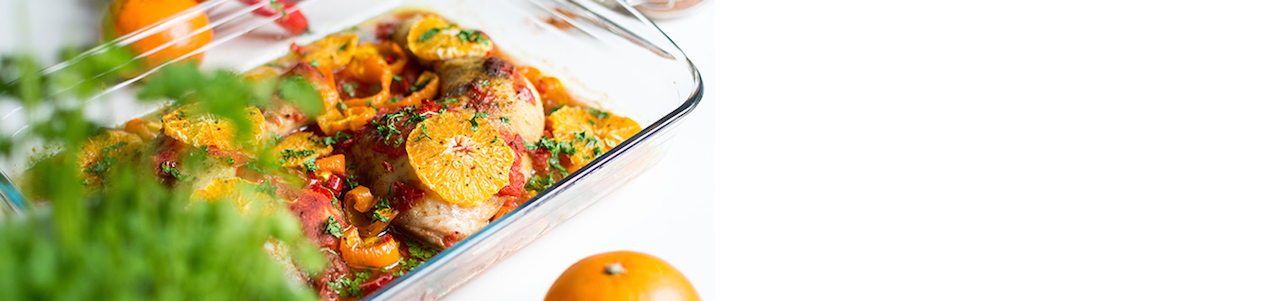
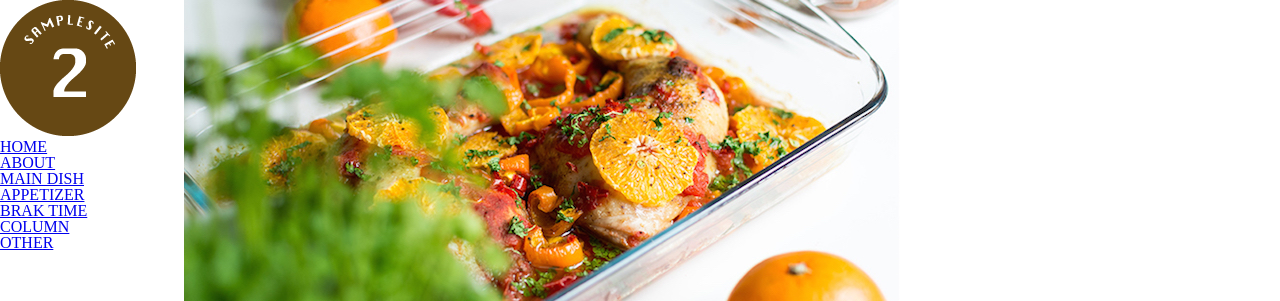
Before and after one commit to kazu1107/grid-layout, a plain HTML site: page index.html in a window 1280 px wide. Shown: the top 301 px of the page. Drawn offline with nearby package versions, Linux system fonts and the light colour scheme.

Commit message:
coding navigation

```diff
--- a/index.html
+++ b/index.html
@@ -9,6 +9,24 @@
 </head>
 
 <body>
+  <header class="header item">
+    <h1>
+      <a href="#">
+        <img class="logo" src="images/logo.png" alt="SAMPLE SITE 2">
+      </a>
+    </h1>
+    <nav class="nav">
+      <ul>
+        <li class="nav-item"><a href="#">HOME</a></li>
+        <li class="nav-item"><a href="#">ABOUT</a></li>
+        <li class="nav-item"><a href="#">MAIN DISH</a></li>
+        <li class="nav-item"><a href="#">APPETIZER</a></li>
+        <li class="nav-item"><a href="#">BRAK TIME</a></li>
+        <li class="nav-item"><a href="#">COLUMN</a></li>
+        <li class="nav-item"><a href="#">OTHER</a></li>
+      </ul>
+    </nav>
+  </header>
   <section class="item itwm-l item-maindish">
     <a href="#">
       <img class="image" src="images/image_L_1.jpg" alt="メインディッシュ">
```
